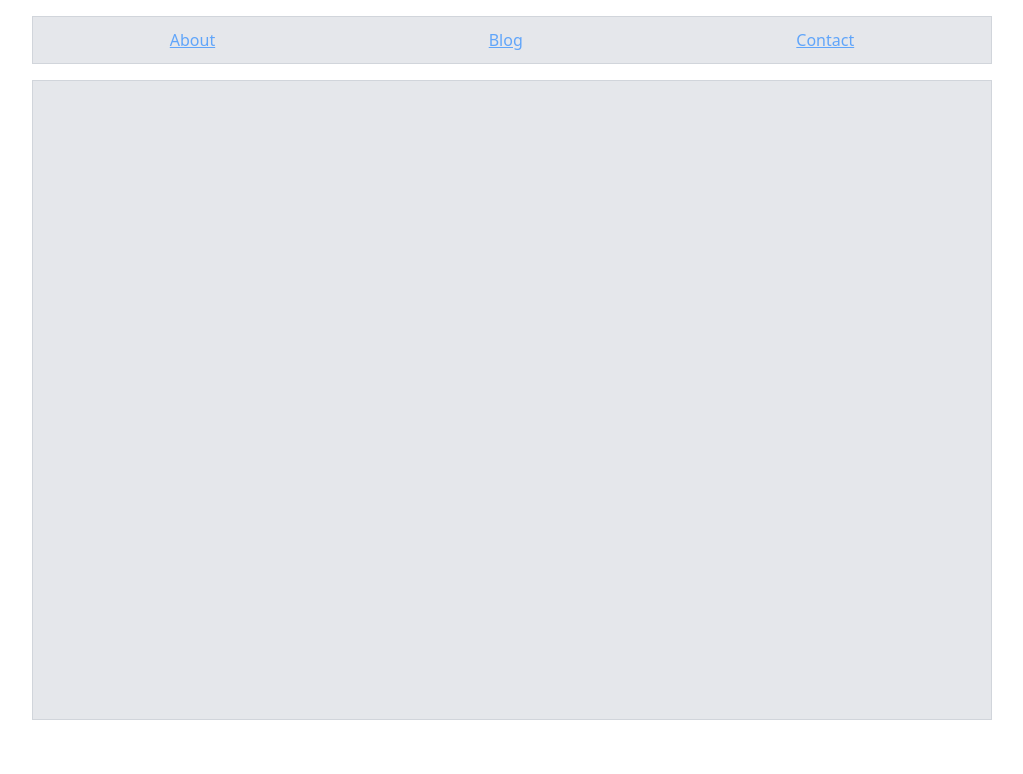
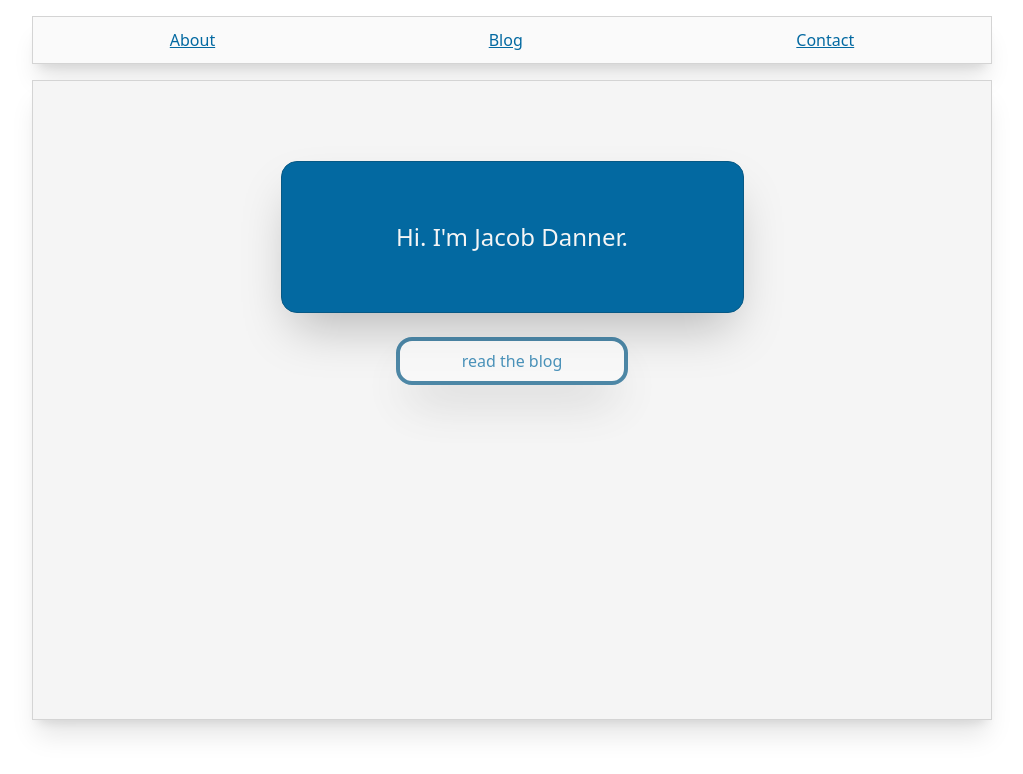
Before and after one commit to jacob-danner/jacobdanner.dev, a React (Vite) app: page / in a window 1280 px wide. Shown: the top 774 px of the page, without its empty margins (128-1151 px from the left). Built offline with nearby package versions, Linux system fonts and the light colour scheme; no server answers.

Commit message:
about page rework and styles

```diff
--- a/src/Navbar.tsx
+++ b/src/Navbar.tsx
@@ -2,8 +2,8 @@ import { Link } from "react-router-dom"
 
 export const Navbar = () => {
     return(
-      <nav className="w-9/12 mx-auto my-4 h-12 bg-gray-200 border border-gray-300">
-        <ul className="flex justify-around items-center h-full underline text-blue-400">
+      <nav className="w-9/12 mx-auto my-4 h-12 bg-neutral-50 border border-neutral-300 shadow-xl">
+        <ul className="flex justify-around items-center h-full underline text-sky-700">
           <li> <Link to={"/"}>About</Link> </li>
           <li> <Link to={"/blog"}>Blog</Link> </li>
           <li> <Link to={"/contact"}>Contact</Link> </li>
--- a/src/Pages/About.tsx
+++ b/src/Pages/About.tsx
@@ -1,12 +1,20 @@
 import { AnimatedTyping } from "./About/AnimatedTyping"
 import { getBlogs } from "../ContentfulUtils/apiClient"
+import { Link } from "react-router-dom"
 
 export const About = () => {
     getBlogs()
     return(
-      <div id="wrapper" className="h-4/5 w-9/12 mx-auto p-4 bg-gray-200 border border-gray-300">
-        {/* <h1 className="text-xl font-light">Welcome!</h1> */}
-        {/* <AnimatedTyping /> */}
+      <div id="wrapper" className="h-4/5 w-9/12 mx-auto p-4 bg-neutral-100 border border-neutral-300 shadow-xl">
+        <div id="box" className="text-2xl text-neutral-100 bg-sky-700 border border-sky-800 w-6/12 h-1/4 mx-auto mt-16 rounded-2xl shadow-2xl flex items-center justify-center">
+          <AnimatedTyping />
+        </div>
+
+        <div id="box" className="opacity-70 text-sky-700 bg-neutral-50 border-4 border-sky-800  w-3/12 h-12 mx-auto mt-6 rounded-2xl shadow-2xl flex items-center justify-center"
+        >
+          <Link to='/blog' className="w-max h-max">read the blog</Link>
+        </div>
+
       </div>
     )
 }
--- a/src/Pages/About/AnimatedTyping.tsx
+++ b/src/Pages/About/AnimatedTyping.tsx
@@ -1,34 +1,23 @@
 import { useState, useEffect } from "react";
 
 export const AnimatedTyping = () => {
-  const [text, setText] = useState('');
-  const [fullTextIndex, setFullTextIndex] = useState(0);
-  const fullTextArray = ['welcome!'];
-
-    const handleFullTextIndex = () => {
-    if (fullTextIndex + 1 >= fullTextArray.length) {
-      setFullTextIndex(0);
-    } else {
-      setFullTextIndex(fullTextIndex + 1);
-    }
-    setText("");
-  }
+  const text = "Hi. I'm Jacob Danner."
+  const [displayText, setDisplayText] = useState("");
+  const [index, setIndex] = useState(0);
 
   useEffect(() => {
-    // intervalId is only needed for the cleanup that happens on component unmount
-    let intervalId: null | number = null;
-    intervalId = setInterval(() => {
-      let curWord = fullTextArray[fullTextIndex]
-      setText(curWord.substring(0, text.length + 1));
-      if (text === curWord) {
-        clearInterval(intervalId!);
-        setTimeout(handleFullTextIndex, 1000);
+    let intervalId = setInterval(() => {
+      if (index < text.length) {
+        setDisplayText(prevDisplayText => prevDisplayText + text[index]);
+        setIndex(index + 1);
+      } else {
+        clearInterval(intervalId);
       }
-    }, 50);
-    return () => clearInterval(intervalId!);
-  }, [text, fullTextIndex]);
+    }, 70);
+    return () => clearInterval(intervalId);
+  }, [index, text]);
 
   return (
-    <p>I'm {text}</p>
+    <p className="align-middle">{displayText}</p>
   );
 };
--- /dev/null
+++ b/src/Pages/About/AnimatedTypingArray.tsx
@@ -0,0 +1,34 @@
+import { useState, useEffect } from "react";
+
+export const AnimatedTypingArray = () => {
+  const [text, setText] = useState('');
+  const [fullTextIndex, setFullTextIndex] = useState(0);
+  const fullTextArray = ['welcome!'];
+
+    const handleFullTextIndex = () => {
+    if (fullTextIndex + 1 >= fullTextArray.length) {
+      setFullTextIndex(0);
+    } else {
+      setFullTextIndex(fullTextIndex + 1);
+    }
+    setText("");
+  }
+
+  useEffect(() => {
+    // intervalId is only needed for the cleanup that happens on component unmount
+    let intervalId: null | number = null;
+    intervalId = setInterval(() => {
+      let curWord = fullTextArray[fullTextIndex]
+      setText(curWord.substring(0, text.length + 1));
+      if (text === curWord) {
+        clearInterval(intervalId!);
+        setTimeout(handleFullTextIndex, 1000);
+      }
+    }, 50);
+    return () => clearInterval(intervalId!);
+  }, [text, fullTextIndex]);
+
+  return (
+    <p>I'm {text}</p>
+  );
+};
--- a/src/Pages/AllBlogs.tsx
+++ b/src/Pages/AllBlogs.tsx
@@ -26,7 +26,9 @@ const AllBlogs: React.FC = () => {
 
   return (
     <>
-      <select onChange={e => setFilterWord(e.currentTarget.value)}>
+      <div id="blogs-wrapper" className="w-9/12 mx-auto p-4 bg-neutral-100 border border-neutral-300 shadow-xl">
+        <select className="border border-sky-700 right-0"
+          onChange={e => setFilterWord(e.currentTarget.value)}>
           {CATEGORIES.map((cat: string, index: number) =>(
             <option key={index} value={cat}>
             {cat}
@@ -34,10 +36,10 @@ const AllBlogs: React.FC = () => {
           ))}
         </select>
 
-      <div >
         {filtered!.map(el => {
           return <BlogCard title={el.fields.title} date={el.fields.date} slug={el.fields.slug} key={el.fields.slug} />
         })}
+
       </div>
     </>
   )
--- a/src/Pages/AllBlogs/BlogCard.tsx
+++ b/src/Pages/AllBlogs/BlogCard.tsx
@@ -8,11 +8,11 @@ interface BlogCardProps {
 
 const BlogCard: React.FC<BlogCardProps> = ({ title, date, slug }) => {
     return (
-        <div id={slug} className="BlogCard">
-            <h1>{title}</h1>
-            <div className="BlogCardSub">
-                <p>{date}</p>
-                <Link to={`/blog/${slug}`}>read</Link>
+        <div id={slug} className="bg-neutral-100 border border-sky-700 w-2/3 mx-auto my-2 p-4 rounded-xl shadow-xl hover:shadow-2xl">
+            <h1 className="text-lg font-bold">{title}</h1>
+            <div className="flex justify-between items-center">
+                <p className="text-xs">{date}</p>
+                <Link to={`/blog/${slug}`} className="text-blue-500 underline">read</Link>
             </div>
         </div>
     );
--- a/src/index.css
+++ b/src/index.css
@@ -5,3 +5,7 @@ html, body, #root {
 @tailwind base;
 @tailwind components;
 @tailwind utilities;
+
+body {
+  /* @apply bg-neutral-800 */
+}
```
Lines whose indentation alone changed are shown as unchanged.
